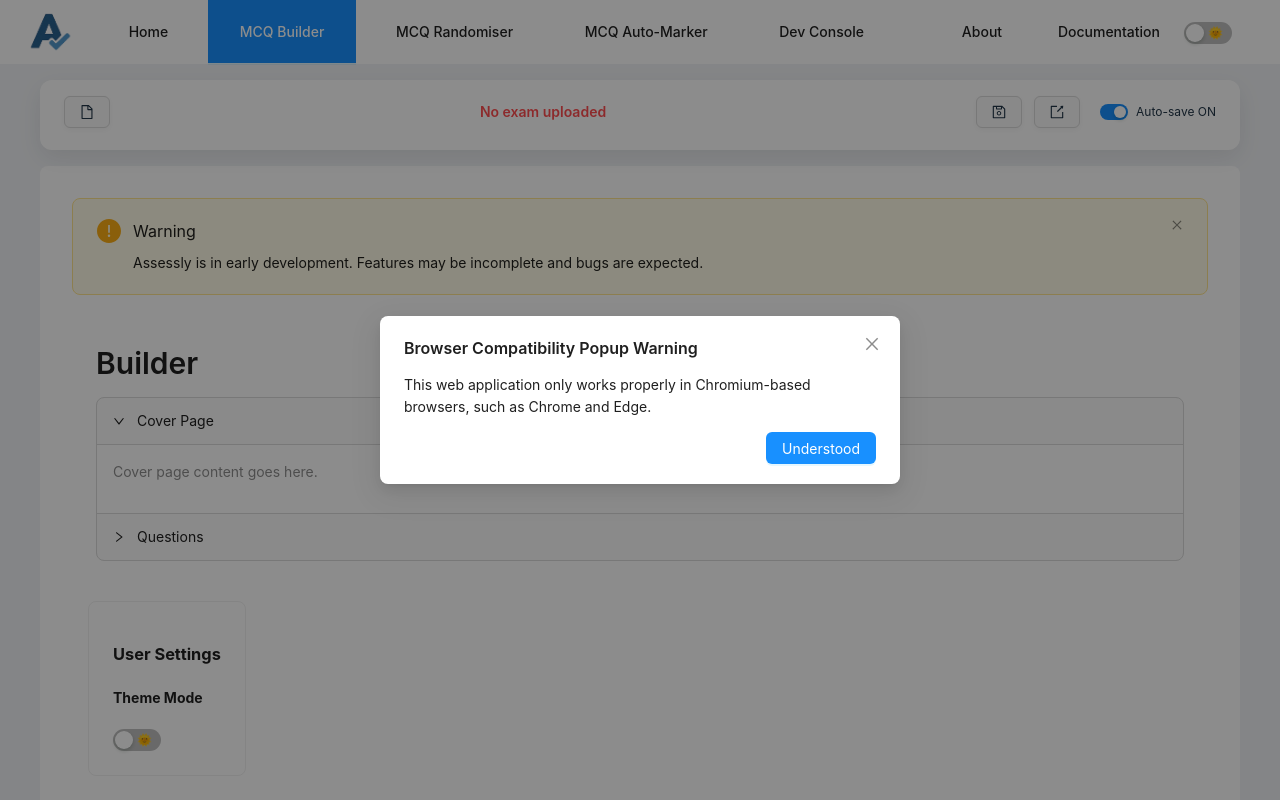
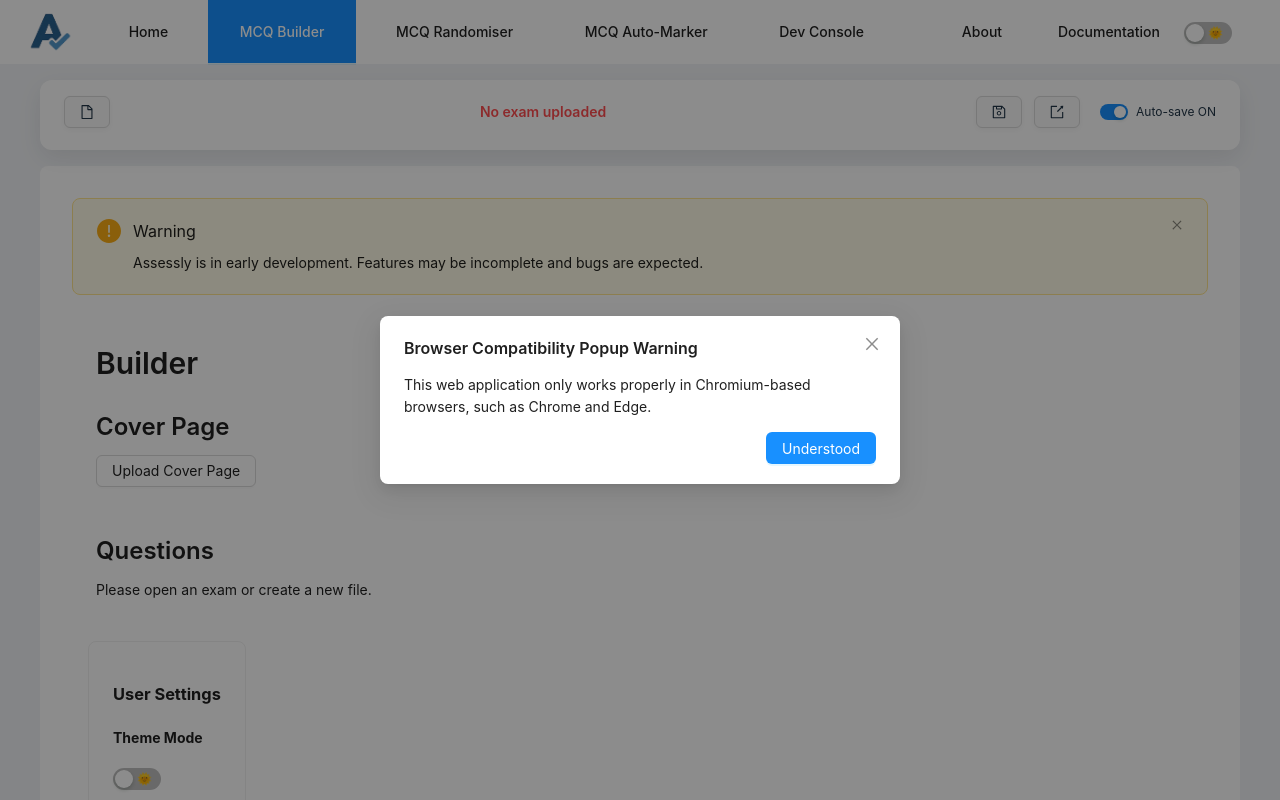
Before and after one commit to uoa-compsci399-2025-s1/capstone-project-2025-s1-team-11, a React (Vite) app in the folder client/: page /builder in a window 1280 px wide. Shown: the top 800 px of the page. Built offline with nearby package versions, Linux system fonts and the light colour scheme.

Commit message:
Builder page updated to have headings instead of sections

```diff
--- a/client/src/pages/builder.jsx
+++ b/client/src/pages/builder.jsx
@@ -17,16 +17,12 @@ const Builder = () => {
     return (
       <div style={{ padding: 24 }}>
         <Typography.Title level={2}>Builder</Typography.Title>
-        <Collapse defaultActiveKey={['1']} accordion>
-          <Collapse.Panel header="Cover Page" key="1">
-            <Typography.Paragraph type="secondary">
-              Cover page content goes here.
-            </Typography.Paragraph>
-          </Collapse.Panel>
-          <Collapse.Panel header="Questions" key="2">
-            <ExamDisplay exam={exam} />
-          </Collapse.Panel>
-        </Collapse>
+        <Typography.Title level={3}>Cover Page</Typography.Title>
+        <Button type="default" style={{ marginBottom: 24 }}>
+          Upload Cover Page
+        </Button>
+        <Typography.Title level={3}>Questions</Typography.Title>
+        <ExamDisplay exam={exam} />
       </div>
     );
   };
```
